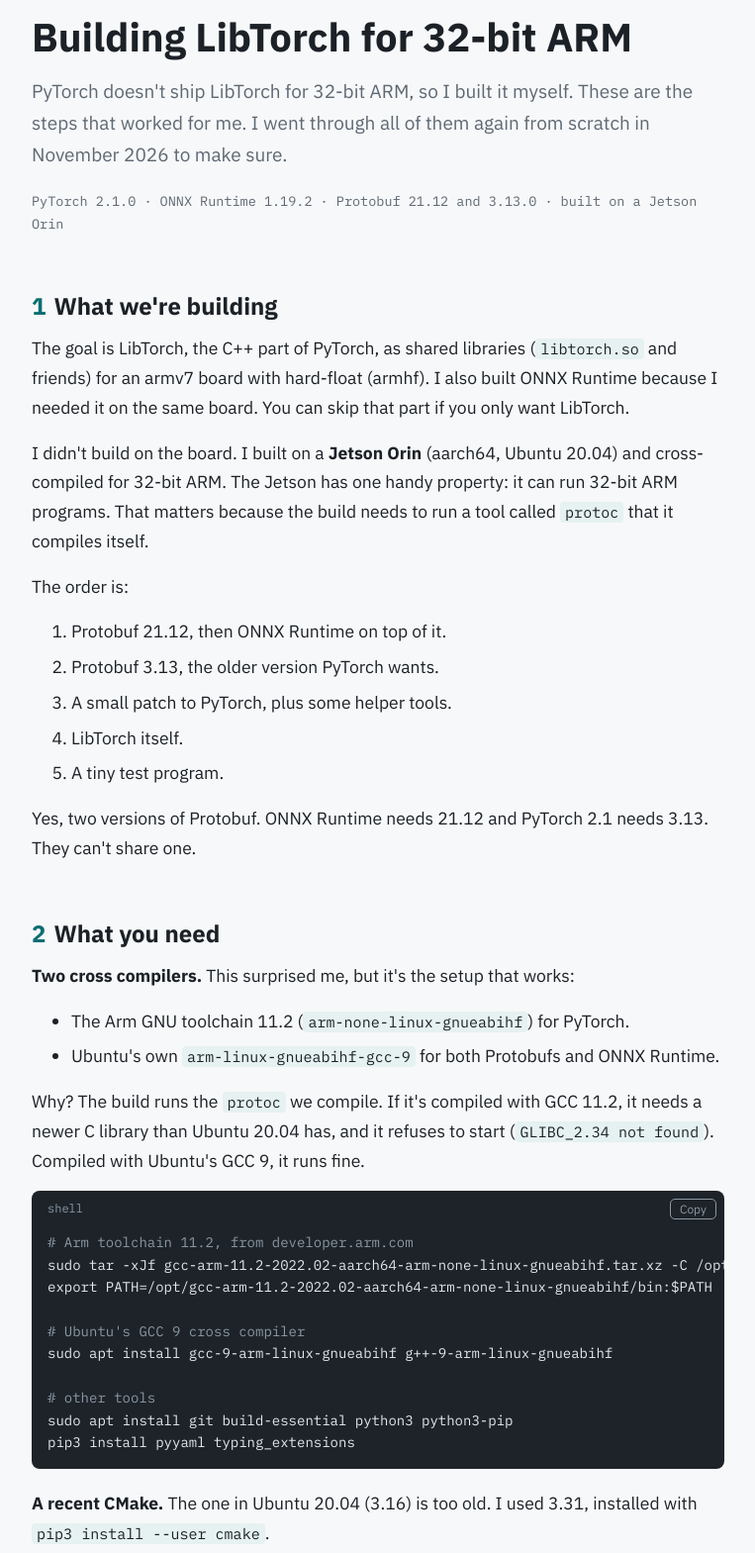
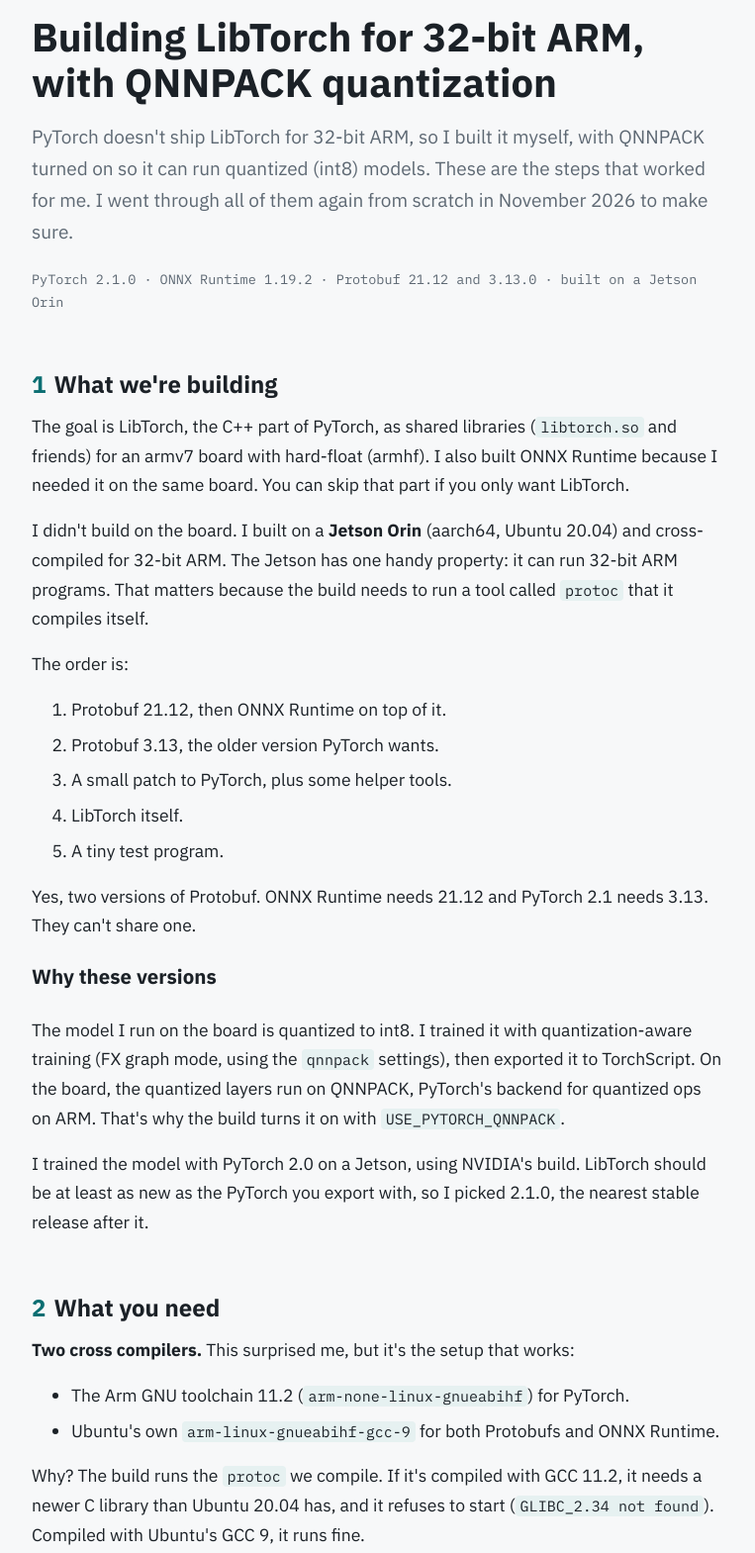
Before and after one commit to giovanni-trabucco/giovanni-trabucco.github.io, a plain HTML site: page articles/libtorch-arm32/index.html in a window 1280 px wide. Shown: the part 100-1669 px from the top of the page at 99% size, without its empty margins (258-1021 px from the left). Drawn offline with Linux system fonts and the light colour scheme.

Commit message:
LibTorch article: QNNPACK in the title, why these versions
Co-Authored-By: Claude Opus 5.5 <noreply@anthropic.com>

```diff
--- a/articles/libtorch-arm32/index.html
+++ b/articles/libtorch-arm32/index.html
@@ -3,8 +3,8 @@
 <head>
 <meta charset="utf-8">
 <meta name="viewport" content="width=device-width, initial-scale=1">
-<meta name="description" content="How I cross-compiled LibTorch 2.1 and ONNX Runtime 1.19 for 32-bit ARM on a Jetson Orin.">
-<title>Building LibTorch for 32-bit ARM · Giovanni Trabucco</title>
+<meta name="description" content="How I cross-compiled LibTorch 2.1 with QNNPACK quantization, and ONNX Runtime 1.19, for 32-bit ARM on a Jetson Orin.">
+<title>Building LibTorch for 32-bit ARM, with QNNPACK quantization · Giovanni Trabucco</title>
 <link rel="stylesheet" href="https://fonts.googleapis.com/css2?family=IBM+Plex+Sans:wght@400;600;700&family=IBM+Plex+Mono:wght@400;500&display=swap">
 <style>
 /* Layout: one narrow reading column, numbered steps because the build really is a sequence */
@@ -58,8 +58,8 @@ footer { margin-top: 64px; padding-top: 20px; border-top: 1px solid var(--line);
 
 <main>
 <p class="home"><a href="../../">← Giovanni Trabucco</a></p>
-<h1>Building LibTorch for 32-bit ARM</h1>
-<p class="lead">PyTorch doesn't ship LibTorch for 32-bit ARM, so I built it myself. These are the steps that worked for me. I went through all of them again from scratch in November 2026 to make sure.</p>
+<h1>Building LibTorch for 32-bit ARM, with QNNPACK quantization</h1>
+<p class="lead">PyTorch doesn't ship LibTorch for 32-bit ARM, so I built it myself, with QNNPACK turned on so it can run quantized (int8) models. These are the steps that worked for me. I went through all of them again from scratch in November 2026 to make sure.</p>
 <p class="versions">PyTorch 2.1.0 · ONNX Runtime 1.19.2 · Protobuf 21.12 and 3.13.0 · built on a Jetson Orin</p>
 
 <h2><span class="n">1</span>What we're building</h2>
@@ -74,6 +74,10 @@ footer { margin-top: 64px; padding-top: 20px; border-top: 1px solid var(--line);
   <li>A tiny test program.</li>
 </ol>
 <p>Yes, two versions of Protobuf. ONNX Runtime needs 21.12 and PyTorch 2.1 needs 3.13. They can't share one.</p>
+
+<h3>Why these versions</h3>
+<p>The model I run on the board is quantized to int8. I trained it with quantization-aware training (FX graph mode, using the <code>qnnpack</code> settings), then exported it to TorchScript. On the board, the quantized layers run on QNNPACK, PyTorch's backend for quantized ops on ARM. That's why the build turns it on with <code>USE_PYTORCH_QNNPACK</code>.</p>
+<p>I trained the model with PyTorch 2.0 on a Jetson, using NVIDIA's build. LibTorch should be at least as new as the PyTorch you export with, so I picked 2.1.0, the nearest stable release after it.</p>
 
 <h2><span class="n">2</span>What you need</h2>
 <p><strong>Two cross compilers.</strong> This surprised me, but it's the setup that works:</p>
```
Also changed, not shown: index.html (+2 -2 lines).
